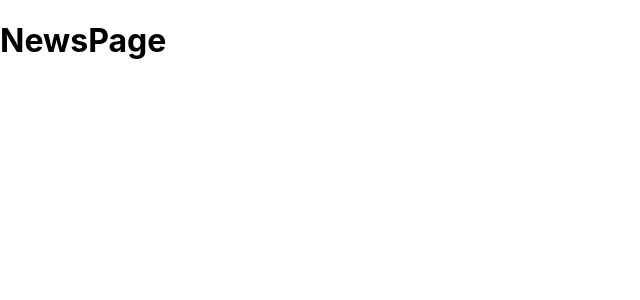
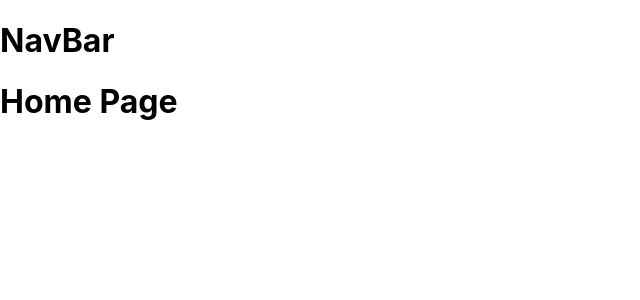
Before and after one commit to neilmurcho13/api-project, a React (Create React App) app in the folder api-project/: page / in a window 1280 px wide. Shown: the top 300 px of the page, without its empty margins (0-640 px from the left). Built offline with nearby package versions, Linux system fonts and the light colour scheme.

Commit message:
updated RRD

```diff
--- a/api-project/src/App.js
+++ b/api-project/src/App.js
@@ -1,14 +1,20 @@
 import React from "react";
-// import { BrowserRouter, Route } from "react-router-dom";
+import { BrowserRouter, Route, Switch } from "react-router-dom";
+import NavBar from "./components/common/NavBar";
+import Home from "./components/common/Home";
 import "./App.css";
+import London from "./components/cities/London";
 // import Home from "./components/common/Home";
 
 function App() {
   return (
-    <h1>NewsPage</h1>
-    // <BrowserRouter>
-    //   <Route path="/" component={Home}></Route>
-    // </BrowserRouter>
+    <BrowserRouter>
+      <NavBar />
+      <Switch>
+        <Route path="/" component={Home}></Route>
+        <Route path="london" component={London}></Route>
+      </Switch>
+    </BrowserRouter>
   );
 }
 
--- /dev/null
+++ b/package.json
@@ -0,0 +1,5 @@
+{
+  "dependencies": {
+    "react-router-dom": "^5.2.1"
+  }
+}
```
Also changed, not shown: api-project/src/components/cityIndex/CityIndex.js (added, +12 -0 lines), 1 other file (tests, documents, lock files or other folders).
